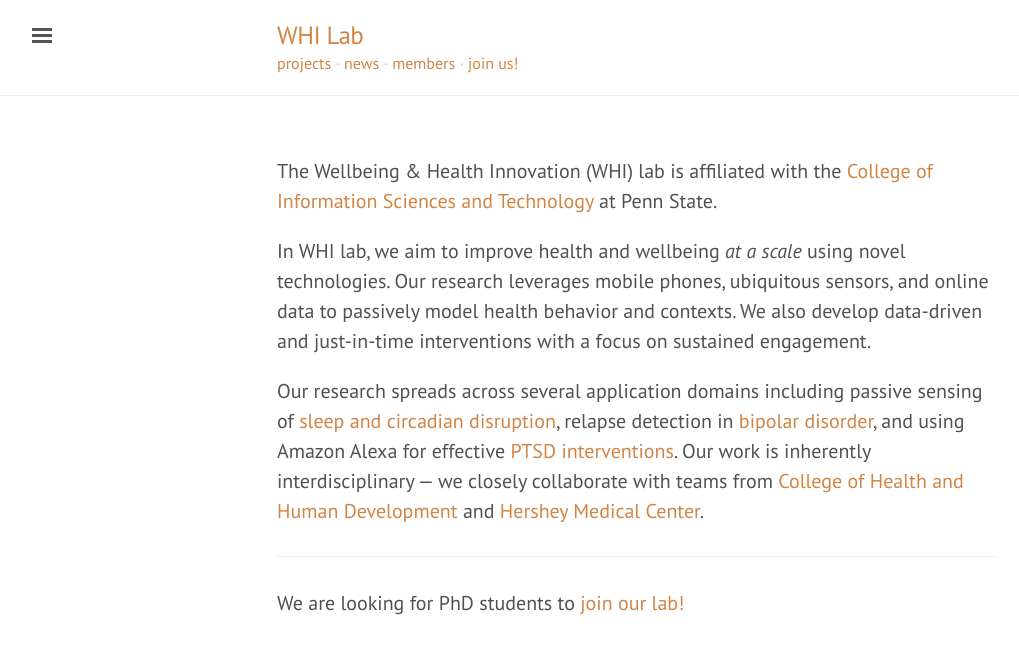
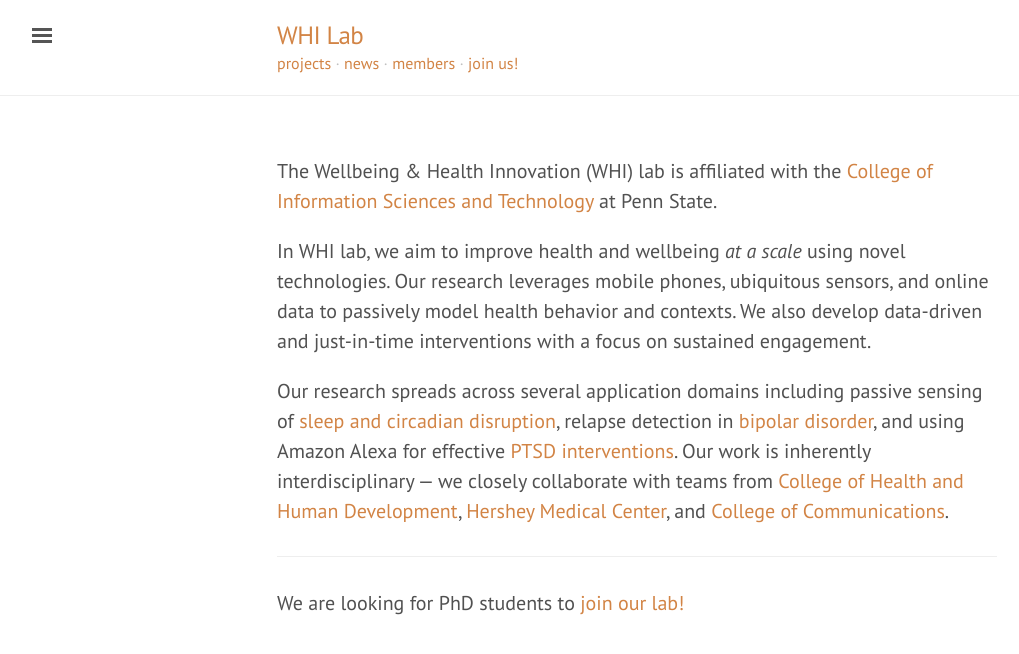
Before and after one commit to whi-lab/whi-lab.github.io, a Jekyll site: the page built from index.markdown, in a window 1280 px wide. Shown: the top 654 px of the page, without its empty margins (3-1022 px from the left). Built offline with Jekyll 4.4.1, drawn with Linux system fonts in a browser that asks for light colours; nearby versions of some CDN libraries; some web fonts are replaced.

Commit message:
Mentions collaborator from Comms

```diff
--- a/index.markdown
+++ b/index.markdown
@@ -17,8 +17,9 @@ passive sensing of [sleep and circadian disruption][sleep],
 relapse detection in [bipolar disorder][bd-prediction], and
 using Amazon Alexa for effective [PTSD interventions][alexa-ptsd]. Our work is
 inherently interdisciplinary — we closely collaborate with teams
-from [College of Health and Human Development][hhd] and
-[Hershey Medical Center][hershey-psychiatry].
+from [College of Health and Human Development][hhd],
+[Hershey Medical Center][hershey-psychiatry], and
+[College of Communications][comm].
 
 ---
 We are looking for PhD students to [join our lab!](./prospective-students.html)
```
Also changed, not shown: other parts of index.markdown (+1 -0 lines).
